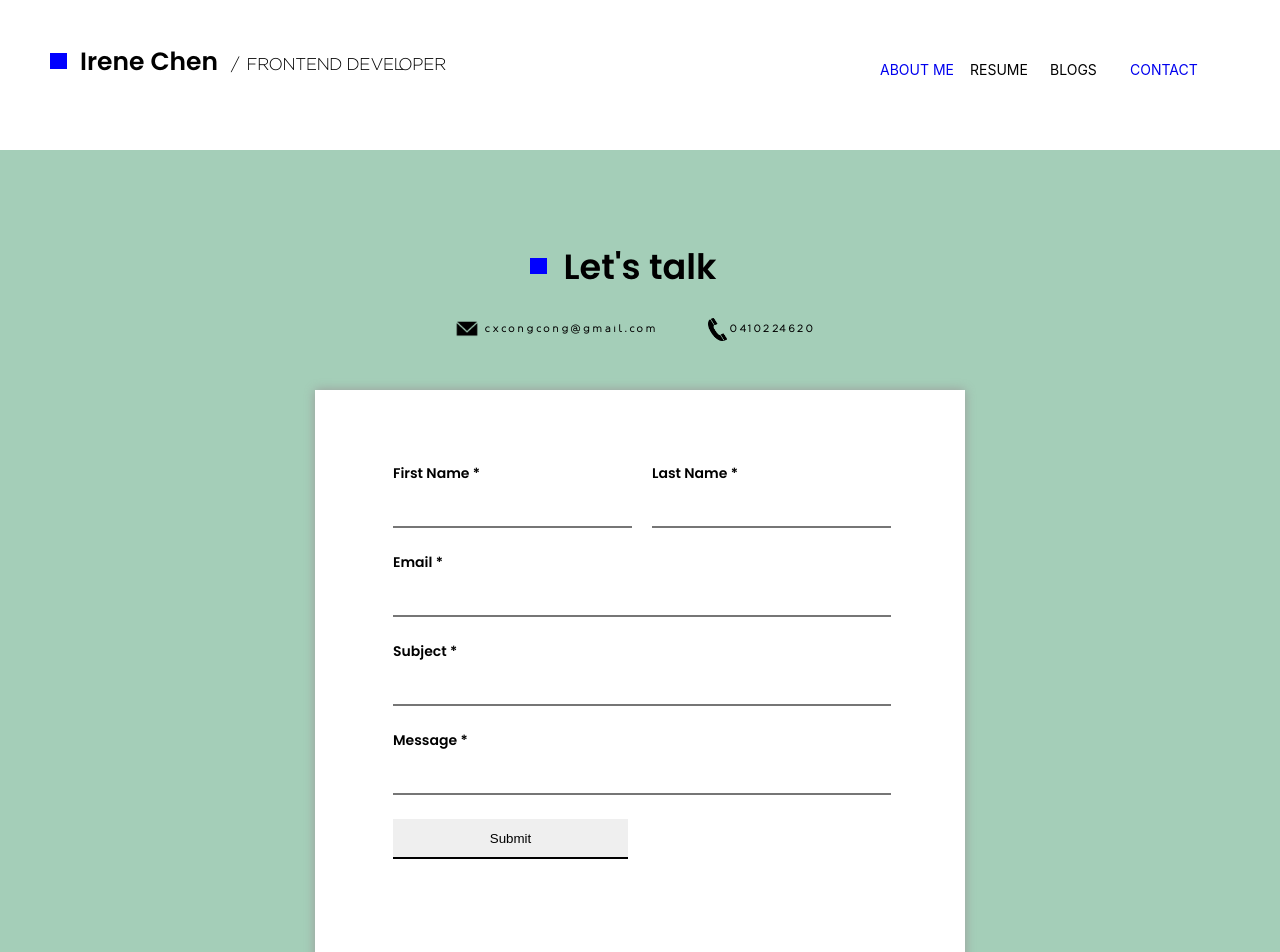
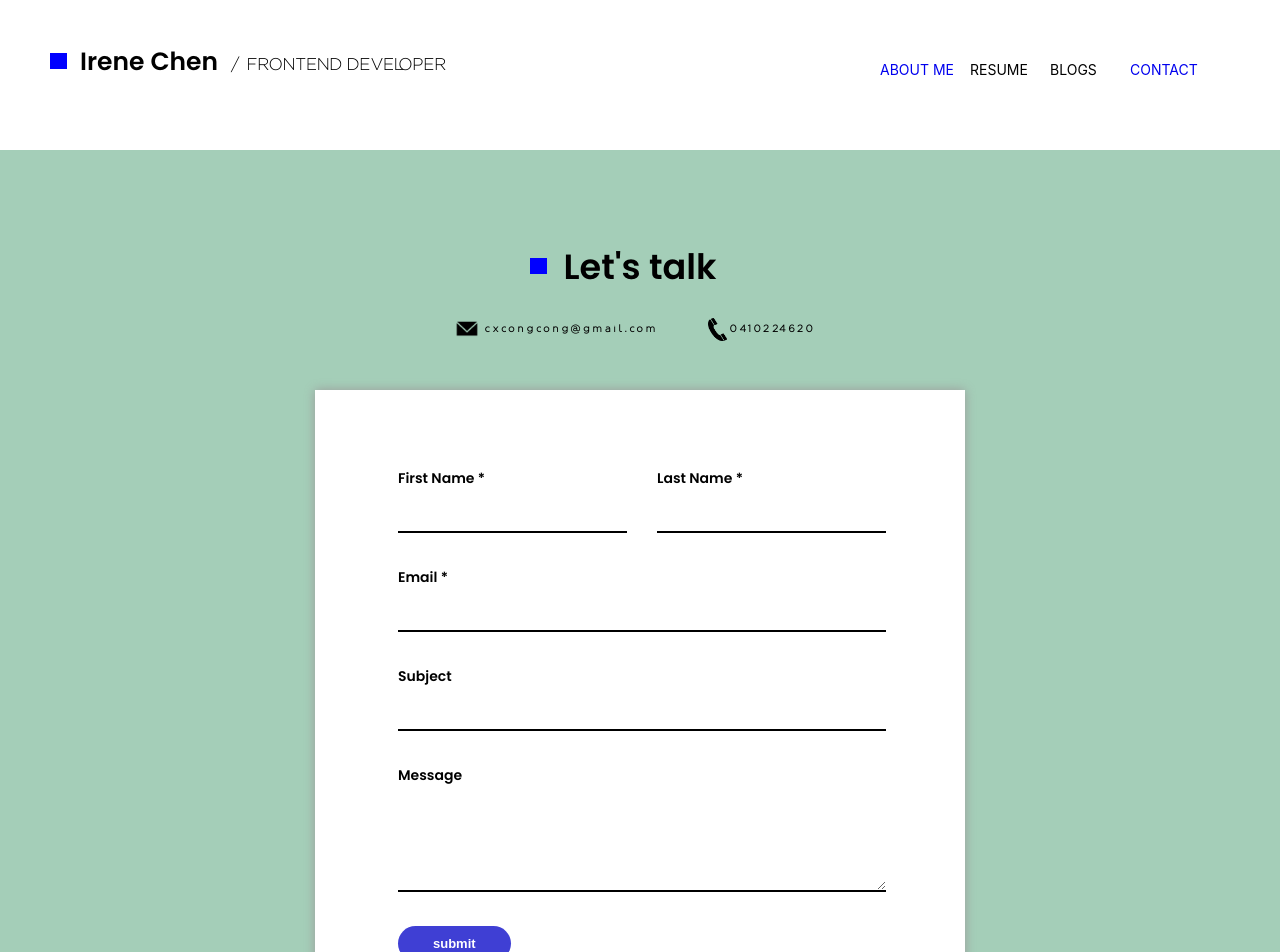
Before and after one commit to cxcongcong/e-portfolio, a React (Create React App) app: page /Contact in a window 1280 px wide. Shown: the top 952 px of the page. Built offline with nearby package versions, Linux system fonts and the light colour scheme.

Commit message:
update contact page

```diff
--- a/src/components/Contact/Contact.css
+++ b/src/components/Contact/Contact.css
@@ -68,23 +68,28 @@ form[id='contact-form'] table {
 
 form[id='contact-form'] table td {
     margin: 10px;
-    border: 10px solid transparent;
+    border: 15px solid transparent;
 }
 
-form[id='contact-form'] input {
+form[id='contact-form'] input, textarea {
     display: block;
     border-top-style: none;
     border-left-style: none;
     border-right-style: none;
+    border-bottom: 2px solid black;
     width: 100%;
     height: 40px;
 }
 
-form[id='contact-form'] input:hover {
-    border-color: blue;
+form[id='contact-form'] textarea {
+    height: 100px;
 }
 
-form[id='contact-form'] input:active {
+form[id='contact-form'] input:hover, textarea:hover {
+    border-color: rgb(63, 63, 212);
+}
+
+form[id='contact-form'] input:active, textarea:active {
     border-top-style: none;
     border-left-style: none;
     border-right-style: none;
--- a/src/components/Contact/Contact.js
+++ b/src/components/Contact/Contact.js
@@ -3,6 +3,7 @@ import { useState } from "react";
 import Square from '../Icons/Square';
 import emailIcon from '../../images/contact_email_icon.png';
 import phoneIcon from '../../images/contact_phone_icon.png';
+import DownloadButton from '../Icons/DownloadButton';
 
 function MyForm() {
     const [inputs, setInputs] = useState({});
@@ -57,7 +58,7 @@ function MyForm() {
               </tr>
               <tr>
                 <td colspan="2">
-                    <label>Subject *
+                    <label>Subject
                         <input
                         type="text"
                         name="subject"
@@ -69,8 +70,8 @@ function MyForm() {
               </tr>
               <tr>
                 <td colspan="2">
-                    <label>Message *
-                        <input
+                    <label>Message
+                        <textarea row='30'
                         type="text"
                         name="message"
                         value={inputs.message || ""}
@@ -80,7 +81,7 @@ function MyForm() {
                 </td>
               </tr>
               <tr>
-                  <td><input type="submit" /></td>
+                  <td><DownloadButton name='submit' bgcolor='rgb(63, 63, 212)'/></td>
               </tr>
           </table>
       </form>
--- a/src/components/Icons/DownloadButton.js
+++ b/src/components/Icons/DownloadButton.js
@@ -2,11 +2,13 @@ import { useState } from 'react';
 import './DownloadButton.css';
 
 function download(url){
-    var a = document.createElement('a');
-    var event = new MouseEvent('click');
-    a.download = url.toString();
-    a.href = url;
-    a.dispatchEvent(event)
+    if(url) {
+        var a = document.createElement('a');
+        var event = new MouseEvent('click');
+        a.download = url.toString();
+        a.href = url;
+        a.dispatchEvent(event)
+    }
 }
 
 function DownloadButton(props) {
```
